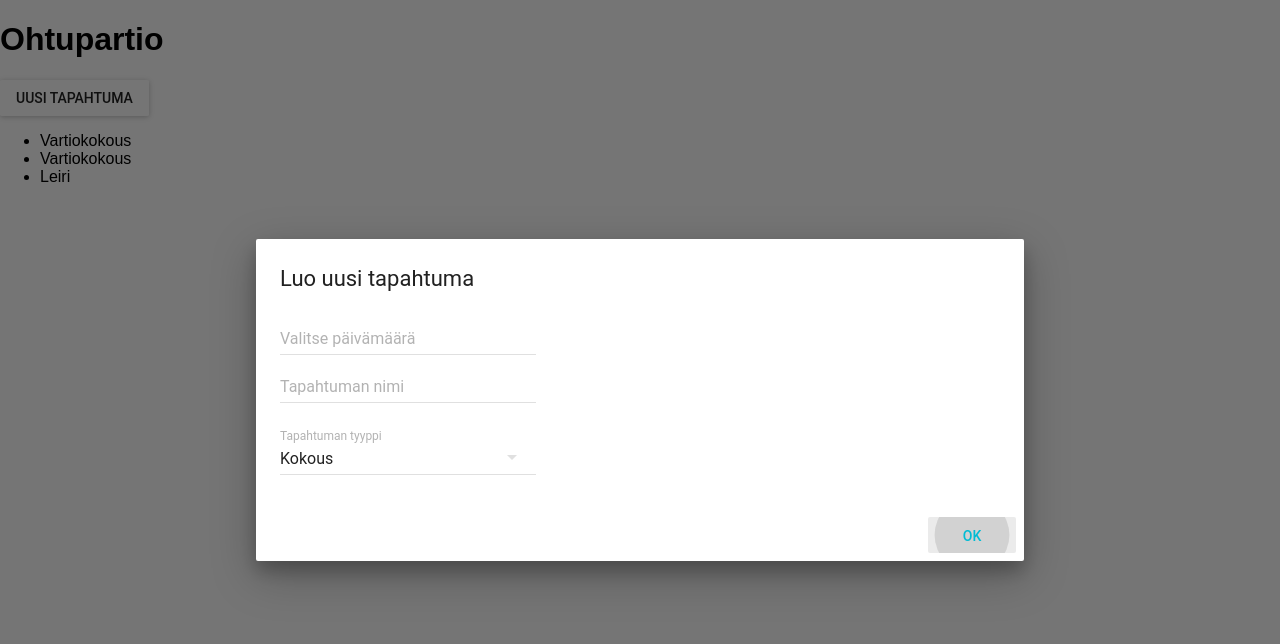
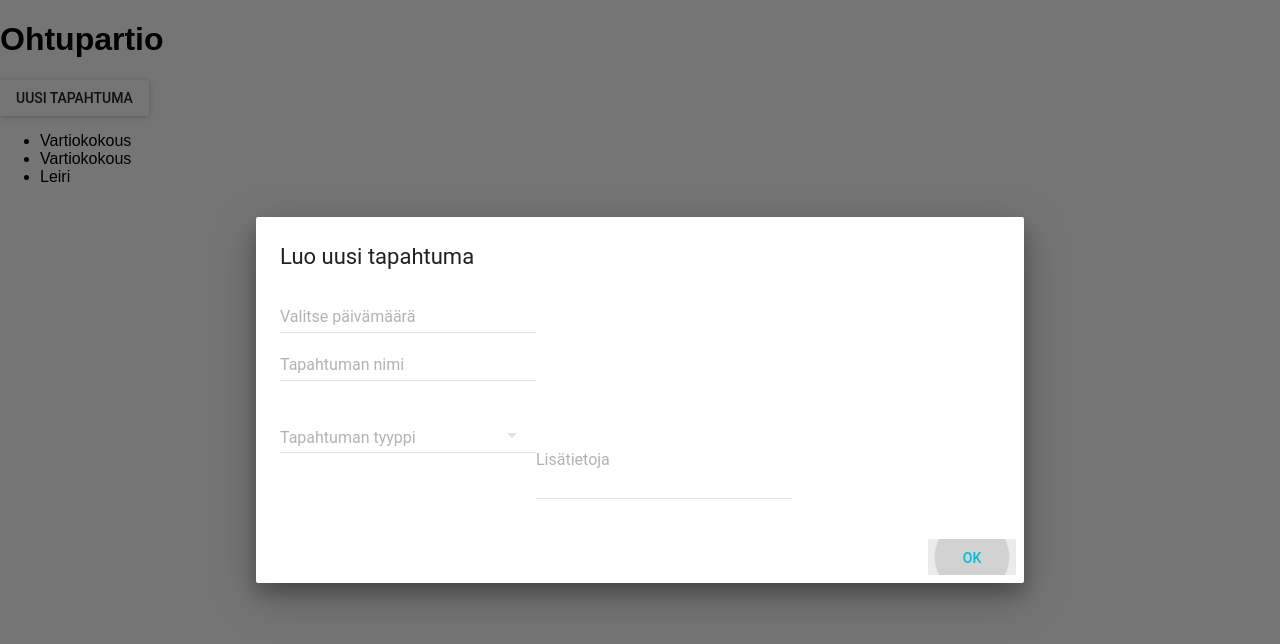
Before and after one commit to partio-scout/tosu-frontend, a React (Create React App) app: page / in a window 1280 px wide. Both pictures are taken after a click on the button "UUSI TAPAHTUMA". Shown: the top 644 px of the page. Built offline with nearby package versions, Linux system fonts and the light colour scheme; data requests are answered from the project's data file; the HTML template or start-up script is replaced by a standard one.

Commit message:
Save information from form to states

```diff
--- a/src/components/NewEvent.js
+++ b/src/components/NewEvent.js
@@ -14,7 +14,6 @@ import MenuItem from "material-ui/MenuItem";
 export default class NewEvent extends React.Component {
   state = {
     open: false,
-    value: 1,
     eventTitle: "",
     eventDate: "",
     eventType: "",
@@ -29,7 +28,30 @@ export default class NewEvent extends React.Component {
     this.setState({ open: false });
   };
 
-  handleChange = (event, index, value) => this.setState({ value });
+  handleDate = (event, date) => {
+    this.setState({
+      eventDate: date
+    })
+  }
+
+  handleTitle = (event) => {
+    console.log(event)
+    this.setState({
+      eventTitle: event.target.value
+    })
+  }
+
+  handleType = (event, index, type) => {
+    this.setState({
+      eventType: type
+     })
+  };
+
+  handleInformation = (event) => {
+    this.setState({
+      eventInformation: event.target.value
+    })
+  }
 
   render() {
     const actions = [
@@ -51,20 +73,29 @@ export default class NewEvent extends React.Component {
           open={this.state.open}
           onRequestClose={this.handleClose}
         >
-          <DatePicker hintText="Valitse päivämäärä" />
-          <TextField hintText="Tapahtuman nimi" />
+          <DatePicker hintText="Valitse päivämäärä" onChange={this.handleDate} />
+          <TextField hintText="Tapahtuman nimi" onChange={this.handleTitle} />
           <br />
           <SelectField
             floatingLabelText="Tapahtuman tyyppi"
-            value={this.state.value}
-            onChange={this.handleChange}
+            value={this.state.eventType}
+            onChange={this.handleType}
           >
-            <MenuItem value={1} primaryText="Kokous" />
-            <MenuItem value={2} primaryText="Leiri" />
-            <MenuItem value={3} primaryText="Retki" />
-            <MenuItem value={4} primaryText="Vaellus" />
-            <MenuItem value={5} primaryText="Muu" />
+            <MenuItem value={"kokous"} primaryText="Kokous" />
+            <MenuItem value={"leiri"} primaryText="Leiri" />
+            <MenuItem value={"retki"} primaryText="Retki" />
+            <MenuItem value={"vaellus"} primaryText="Vaellus" />
+            <MenuItem value={"muu tapahtuma"} primaryText="Muu tapahtuma" />
           </SelectField>
+
+          <TextField
+            hintText="Message Field"
+            floatingLabelText="Lisätietoja"
+            onChange={this.handleInformation}
+            multiLine={true}
+            rows={2}
+          />
+          <br />
         </Dialog>
       </div>
     );
```
